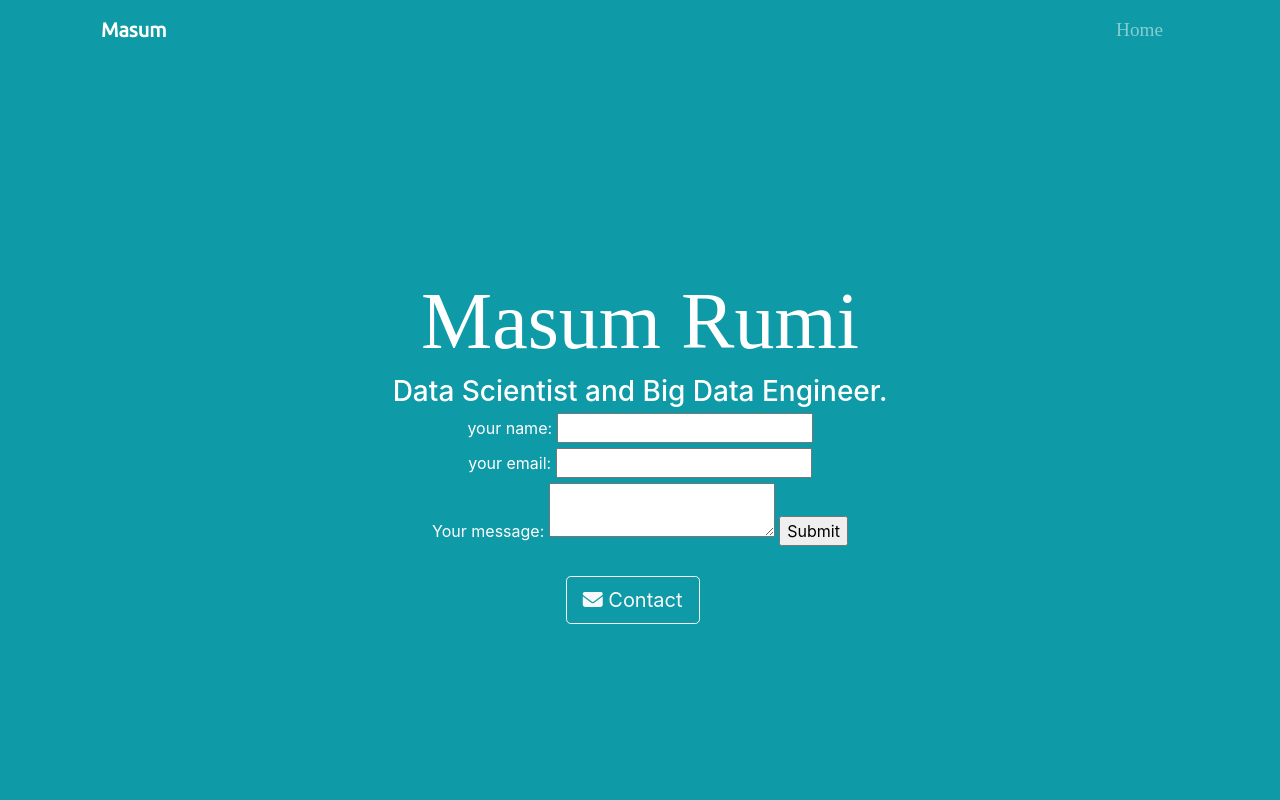
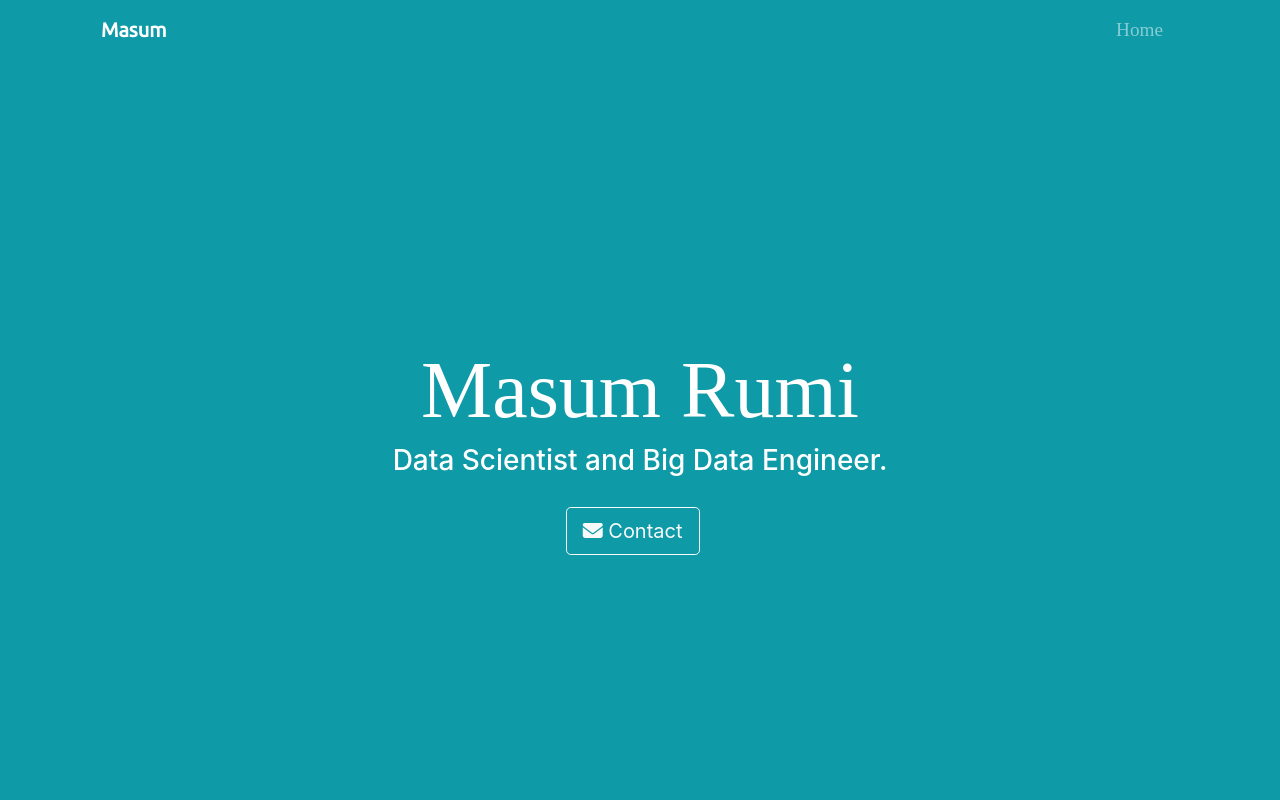
Before and after one commit to masumrumi/cv, a plain HTML site: page index.html in a window 1280 px wide. Shown: the top 800 px of the page. Drawn offline with nearby package versions, Linux system fonts and the light colour scheme.

Commit message:
initial commit

```diff
--- a/index.html
+++ b/index.html
@@ -59,18 +59,7 @@
 
           <h1 class="big-heading">Masum Rumi</h1>
           <h3 class="small-heading">Data Scientist and Big Data Engineer.</h3>
-          <form action="mailto:masumrumi1@gmail.com" , method="POST" enctype="text/plain">
-            <label>your name:</label>
-            <input type="text" name="your name" value=""><br>
-            <label>your email:</label>
-            <input type="email" name="Your email" value=""><br>
-            <label>Your message:</label>
-            <textarea name="message"></textarea>
-            <input type="submit">
 
-
-
-          </form>
 
           <!-- <button type="button" class="btn btn-dark btn-lg download-button"><i class="fa fa-address-card"></i>
             About</button> -->
```
